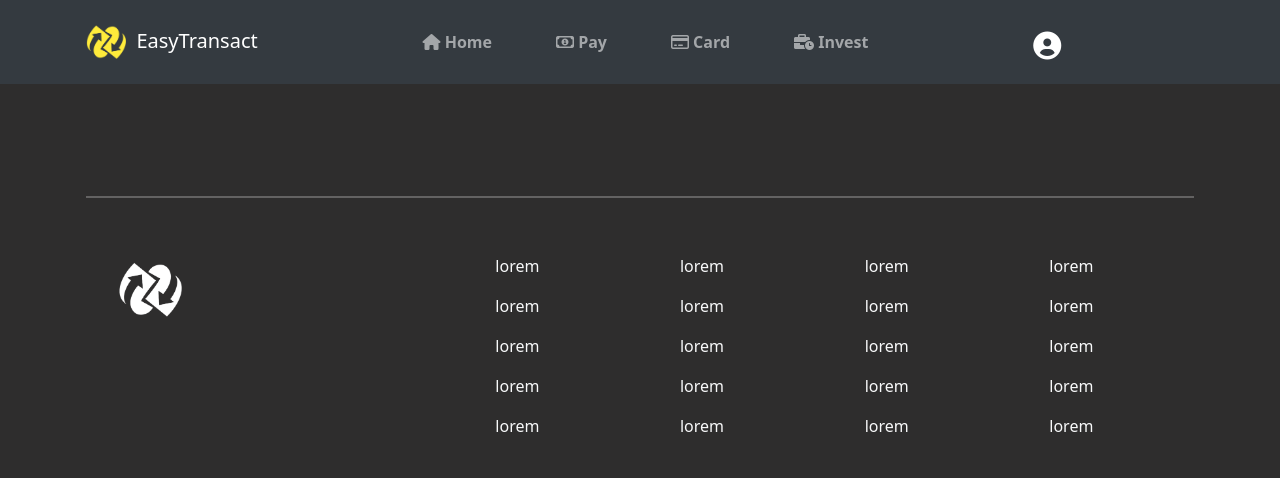
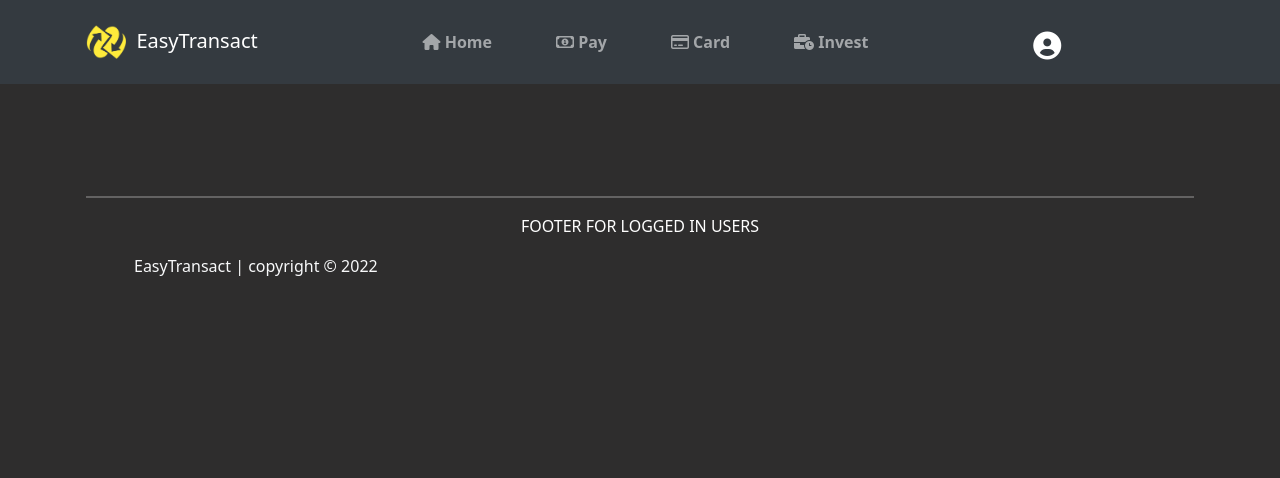
Before and after one commit to Gabriel-kalango/wallet, a Flask app: page /send in a window 1280 px wide. Shown: the top 478 px of the page. Run offline with Flask 3, Linux system fonts and the light colour scheme; a user stored in the database is signed in; parts of the project's set-up code (start-up, migrations or seed data) failed here and were passed over; some libraries are stand-ins or nearby versions.

Commit message:
separate the footer for authenticated user and non authenticated user

```diff
--- a/templates/base.html
+++ b/templates/base.html
@@ -182,6 +182,13 @@
 
       <!-- footer -->
       <hr style="border: 1px solid white; margin-top: 7rem" />
+    {% if current_user.is_authenticated %}
+    <!-- The footer to see if the user is logged in -->
+    <footer>
+      <p class="text-white text-center">FOOTER FOR LOGGED IN USERS</p>
+    </footer>
+    {% else %}
+    <!-- The footer to see if the user is not yet logged in -->
       <footer
         class="d-flex flex-column flex-lg-row justify-content-between mt-5"
       >
@@ -228,6 +235,7 @@
           </ul>
         </div>
       </footer>
+      {% endif %}
       <p class="text-light mt-3" style="margin-left: 3rem">
         EasyTransact | copyright &copy; {{ date.year }}
       </p>
```
Also changed, not shown: wallet.db.
